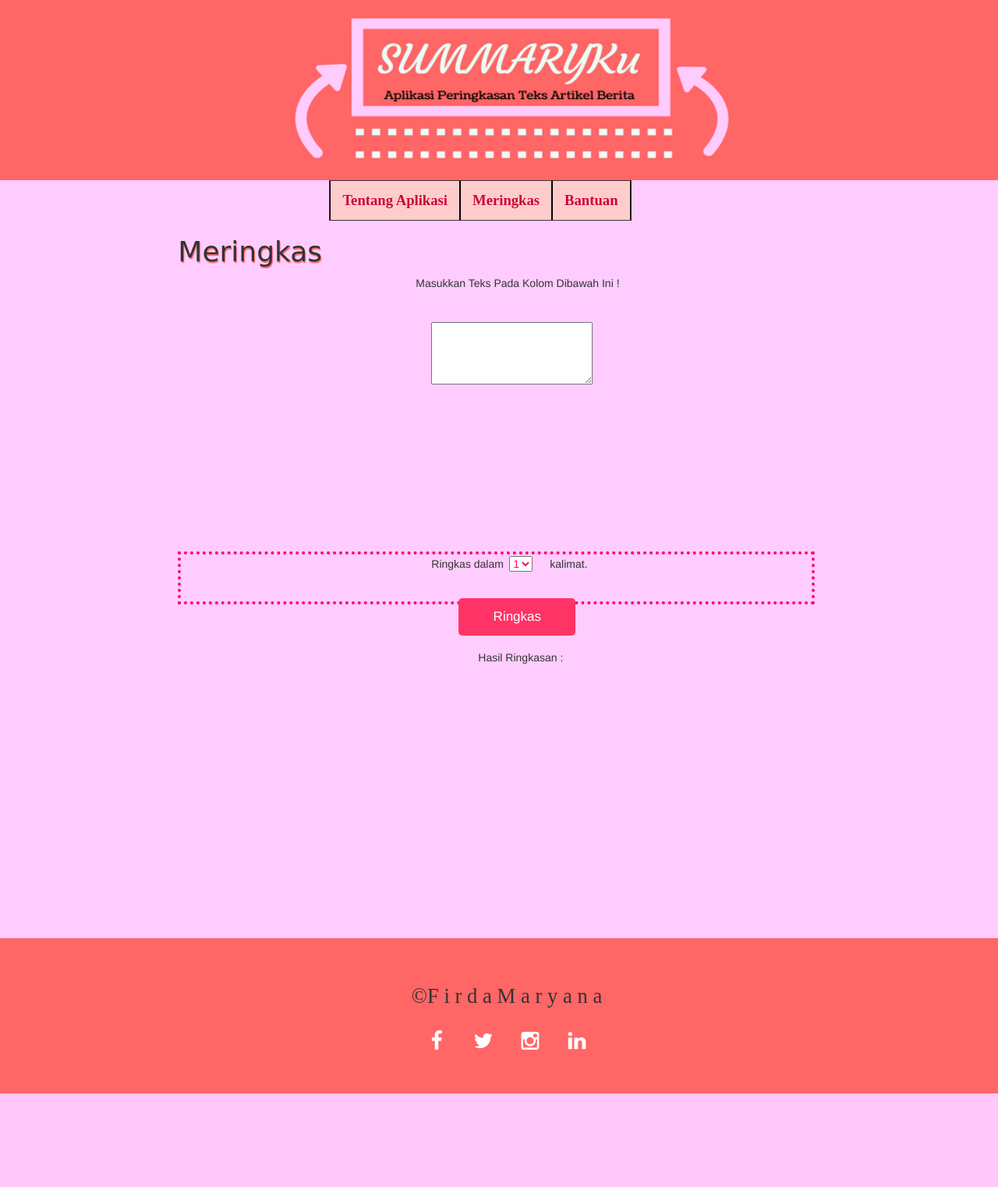
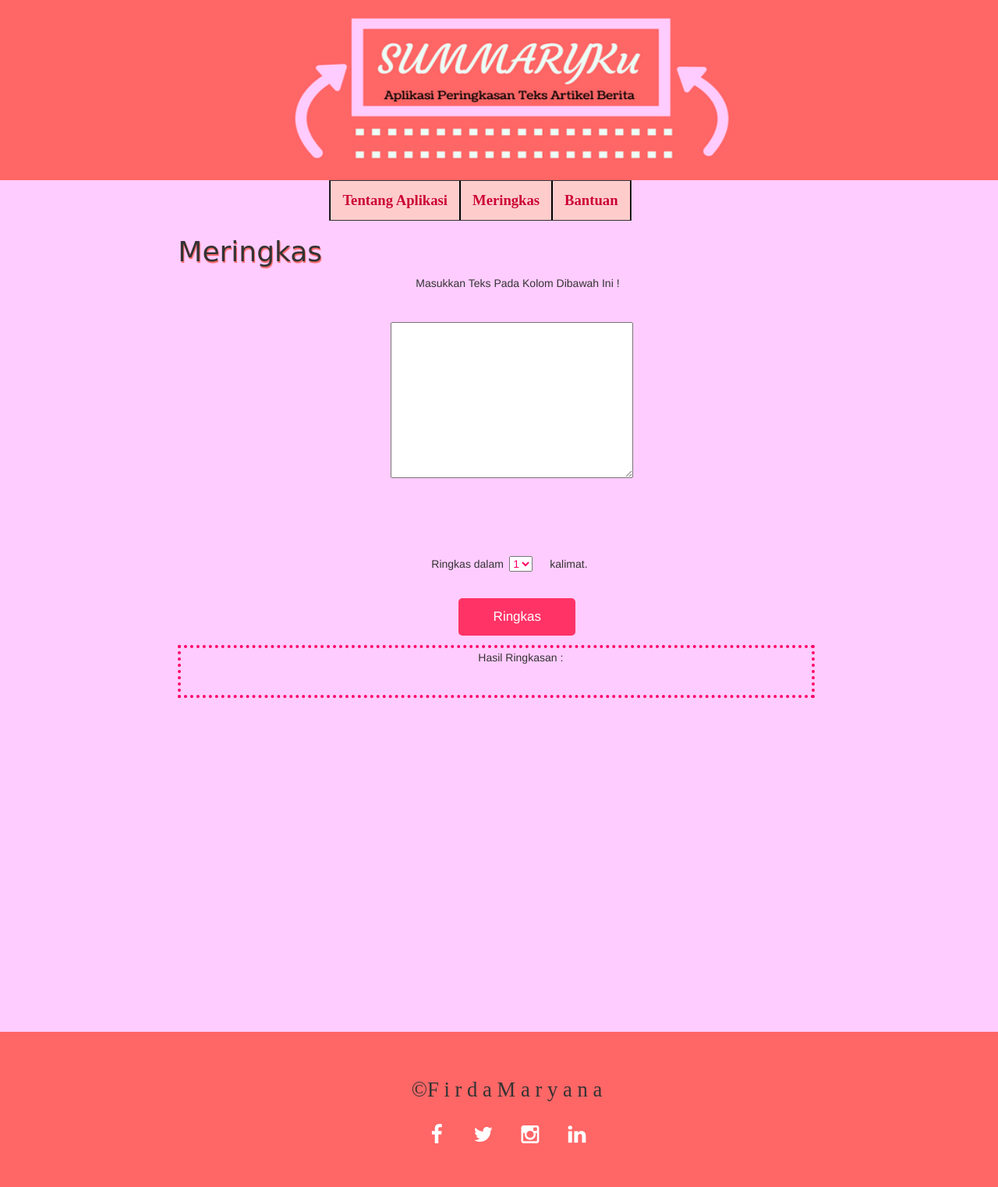
Before and after one commit to firdamaryana/skripsi, a Django app: page /home/ in a window 1280 px wide. Shown: the whole page at 78% size. Before the commit the page ends 1402 px from the top, so only its background shows below. Run offline with Django 3.2, Linux system fonts and the light colour scheme; some libraries are stand-ins or nearby versions; some web fonts are replaced.

Commit message:
edit textarea

```diff
--- a/blog/static/css/blog.css
+++ b/blog/static/css/blog.css
@@ -154,8 +154,8 @@ h1, h2, h3, h4 {
 
 .saya textarea	{
     position: relative;
-    width:20%;
-    height:10%;
+    width:30%;
+    height:25%;
     margin-right: 180px;
 }
 
```
Also changed, not shown: 1 other file.
